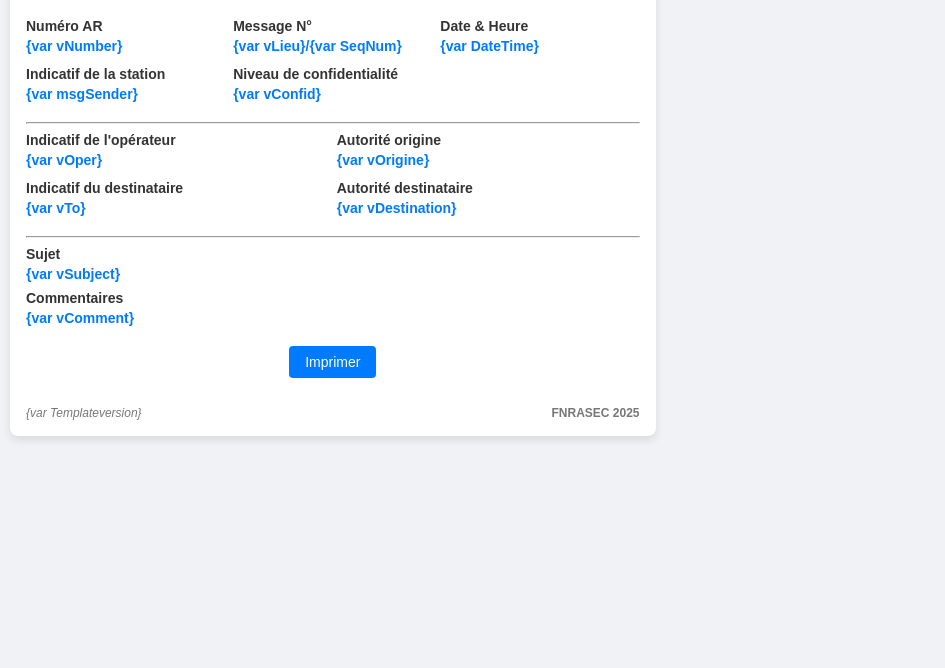
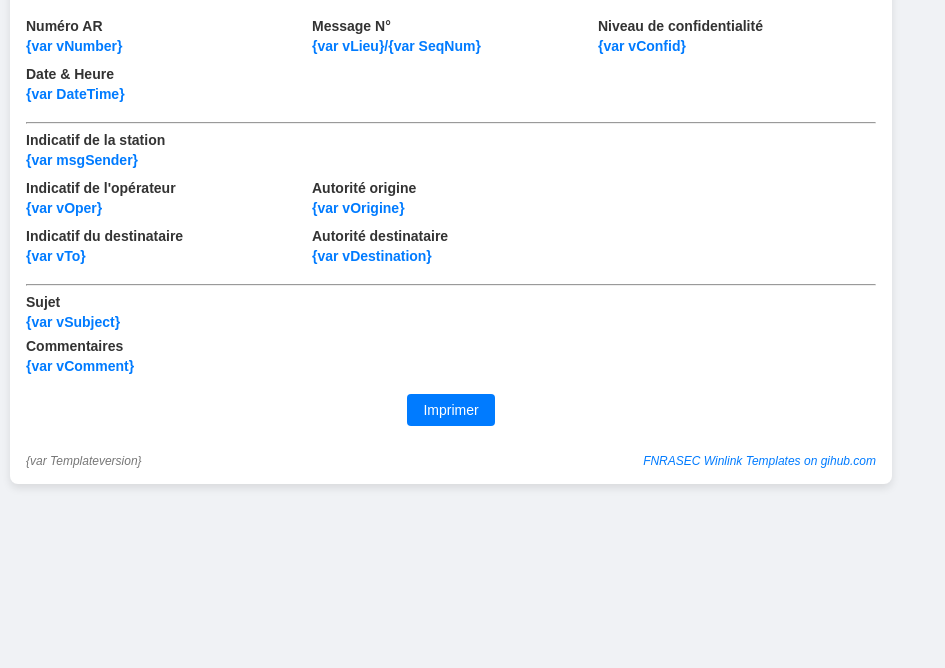
Before and after one commit to jlzola/FNRASECWinlinkTemplates, a website: page FNRASEC_AR_FORM_Viewer.html in a window 1280 px wide. Shown: the part 132-800 px from the top of the page, without its empty margins (0-945 px from the left). Drawn offline with Linux system fonts and the light colour scheme.

Commit message:
change footer, change width

```diff
--- a/FNRASEC_AR_FORM_Viewer.html
+++ b/FNRASEC_AR_FORM_Viewer.html
@@ -47,26 +47,29 @@
 					</div>
 
 					<div class="form-group">
+						<label>Niveau de confidentialité</label>
+						<span id="vConfid" class="value-text">{var vConfid}</span>
+					</div>
+				</div>
+
+				<div class="grid-container3">
+
+					<div class="form-group">
 						<label for="DateTime">Date & Heure</label>
 						<span id="DateTime" class="value-text">{var DateTime}</span>
 					</div>
 				</div>
+
+				<hr>
 
 				<div class="grid-container3">
 					<div class="form-group">
 						<label for="msgSender">Indicatif de la station</label>
 						<span id="vSender" class="value-text">{var msgSender}</span>
 					</div>
-
-					<div class="form-group">
-						<label>Niveau de confidentialité</label>
-						<span id="vConfid" class="value-text">{var vConfid}</span>
-					</div>
 				</div>
 
-				<hr>
-
-				<div class="grid-container">
+				<div class="grid-container3">
 					<div class="form-group">
 						<label for="vOper">Indicatif de l'opérateur</label>
 						<span id="vOper" class="value-text">{var vOper}</span>
@@ -79,7 +82,7 @@
 				</div>
 
 
-				<div class="grid-container">
+				<div class="grid-container3">
 					<div class="form-group">
 						<label for="vTo">Indicatif du destinataire</label>
 						<span id="vTo" class="value-text">{var vTo}</span>
@@ -112,7 +115,10 @@
 
 			<div class="footer">
 				<span id="version" class="footer-text">{var Templateversion}</span>
-				<span class="fnrasec-text">FNRASEC 2025</span>
+				<!-- <span class="fnrasec-text">FNRASEC 2025</span> -->
+				<span class="footer-text"><a href="https://github.com/jlzola/FNRASECWinlinkTemplates" target="_blank">FNRASEC
+						Winlink Templates
+						on gihub.com</a></span>
 			</div>
 
 			<!-- <div class="help-panel" id="help-panel">
--- a/css/style.css
+++ b/css/style.css
@@ -27,6 +27,8 @@ a:hover {
   padding: 1rem;
   border-radius: 8px;
   box-shadow: 0 4px 8px rgba(0, 0, 0, 0.1);
+  width: 100%;
+  max-width: 850px;
 }
 
 .main-content {
```
Also changed, not shown: FNRASEC_AR_FORM_Initial.html (+5 -1 lines).
